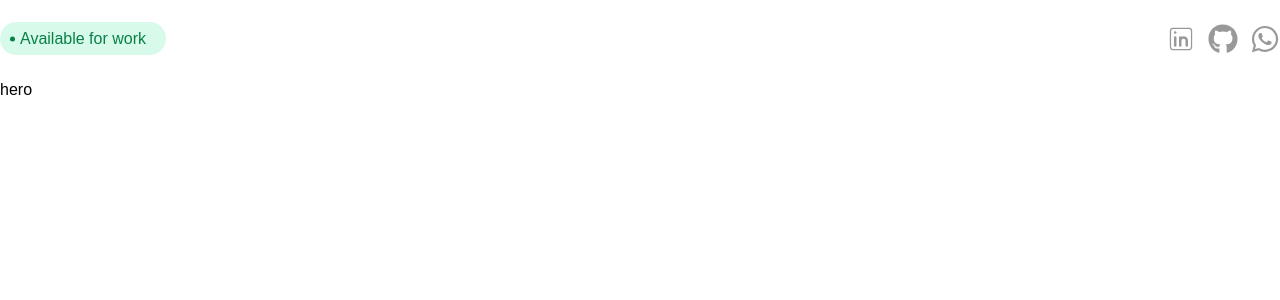
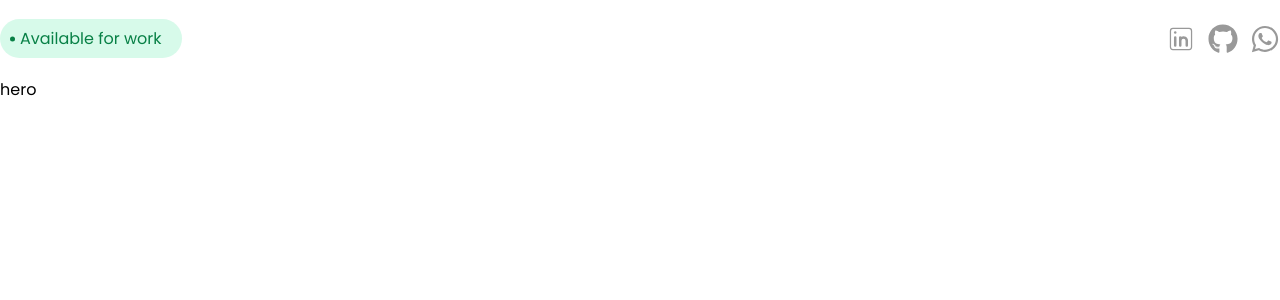
Before and after one commit to AzarAhmadov/Dev-Portfolio, a Next.js app: page / in a window 1280 px wide. Shown: the top 300 px of the page. Built offline with nearby package versions, Linux system fonts and the light colour scheme.

Commit message:
Update style.css

```diff
--- a/src/css/style.css
+++ b/src/css/style.css
@@ -1,11 +1,14 @@
+
+@import url('https://fonts.googleapis.com/css2?family=Poppins:ital,wght@0,100;0,200;0,300;0,400;0,500;0,600;0,700;0,800;0,900;1,100;1,200;1,300;1,400;1,500;1,600;1,700;1,800;1,900&display=swap');
+
 @tailwind base;
 @tailwind components;
 @tailwind utilities;
 
-@import url('https://fonts.googleapis.com/css2?family=Poppins:ital,wght@0,100;0,200;0,300;0,400;0,500;0,600;0,700;0,800;0,900;1,100;1,200;1,300;1,400;1,500;1,600;1,700;1,800;1,900&display=swap');
+@layer base {
 
-@layer base {
-    html {
+    html,
+    body {
         font-family: "Poppins", sans-serif;
     }
 }
```
